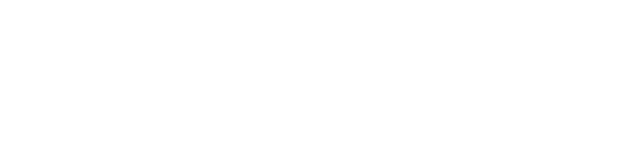
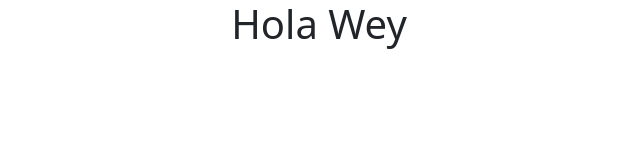
Before and after one commit to OswaldIR/miweb, a plain HTML site: page index.html in a window 1280 px wide. Shown: the whole page, without its empty margins (321-961 px from the left). Drawn offline with nearby package versions, Linux system fonts and the light colour scheme.

Commit message:
Primer texto en web

```diff
--- a/index.html
+++ b/index.html
@@ -9,6 +9,12 @@
     <title>Home</title>
 </head>
 <body>
-
+    <main>
+        <div>
+            <center>
+                <h1>Hola Wey</h1>
+            </center>
+        </div>
+    </main>
 </body>
 </html>
```
